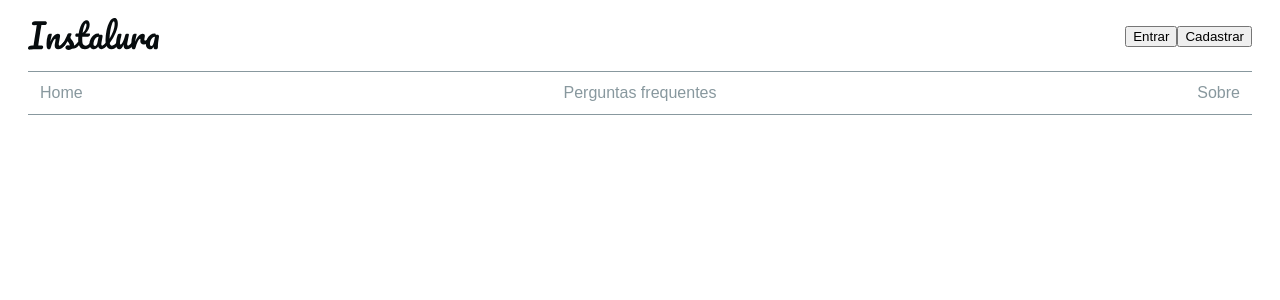
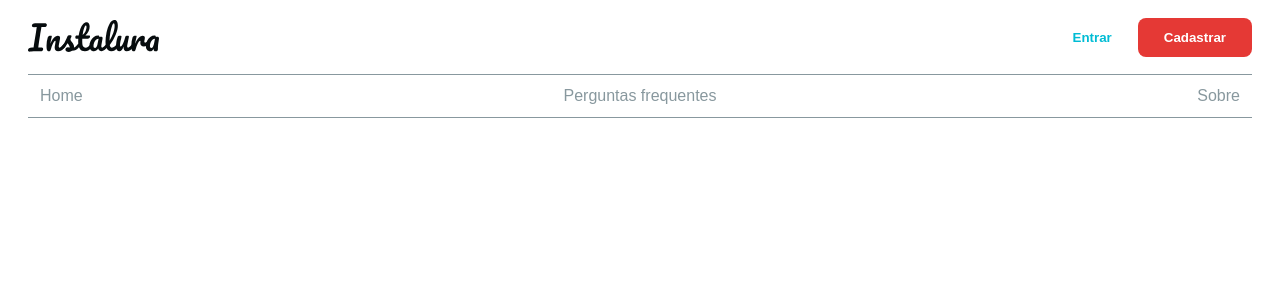
Before and after one commit to rufedupo/instalura-base, a Next.js app: page / in a window 1280 px wide. Shown: the top 300 px of the page. Built offline with nearby package versions, Linux system fonts and the light colour scheme.

Commit message:
Estilizando botões

```diff
--- a/package.json
+++ b/package.json
@@ -7,6 +7,7 @@
     "start": "next start"
   },
   "dependencies": {
+    "lodash": "^4.17.20",
     "next": "latest",
     "react": "^16.8.0",
     "react-dom": "^16.8.0",
--- a/pages/_app.js
+++ b/pages/_app.js
@@ -1,4 +1,5 @@
 import { createGlobalStyle, ThemeProvider } from 'styled-components'
+import theme from '../src/theme'
 
 const GlobalStyle = createGlobalStyle`
   body {
@@ -7,12 +8,6 @@ const GlobalStyle = createGlobalStyle`
     box-sizing: border-box;
   }
 `
-
-const theme = {
-  colors: {
-    primary: '#ffa500',
-  },
-}
 
 export default function App({ Component, pageProps }) {
   return (
--- /dev/null
+++ b/src/components/commons/Button/index.js
@@ -0,0 +1,29 @@
+import styled, { css }  from "styled-components"
+import get from 'lodash/get'
+
+const ButtonGhost = css`
+  color: ${(props) => { return get(props.theme, `colors.${props.variant}.color`);}};;
+  background-color: transparent;
+`
+
+const ButtonDefault = css`
+  color: ${(props) => { return get(props.theme, `colors.${props.variant}.contrastText`);}};
+  background-color: ${(props) => { return get(props.theme, `colors.${props.variant}.color`);}};
+`
+
+export const Button = styled.button`
+  border: 0;
+  cursor: pointer;
+  padding: 12px 26px;
+  font-weight: bold;
+  opacity: 1;
+  ${(props) => {
+    return (props.ghost) ? ButtonGhost : ButtonDefault
+  }}
+  transition: opacity ${({ theme }) => theme.transition};
+  border-radius: ${({ theme }) => theme.borderRadius};
+  &:hover,
+  &:focus {
+    opacity: .5;
+  }
+`
--- a/src/components/commons/Menu/index.js
+++ b/src/components/commons/Menu/index.js
@@ -1,4 +1,5 @@
-import Logo from '../Logo'
+import { Button } from '../Button'
+import Logo from '../../../theme/Logo'
 import { MenuWrapper } from './styles/MenuWrapper'
 
 const links = [
@@ -26,7 +27,7 @@ export default function Menu () {
         {
           links.map((link) => {
             return (
-              <li>
+              <li key={link.url}>
                 <a href={link.url}>
                   {link.text}
                 </a>
@@ -36,12 +37,12 @@ export default function Menu () {
         }
       </MenuWrapper.CentralSide>
       <MenuWrapper.RightSide>
-        <button>
+        <Button ghost variant="secondary.main">
           Entrar
-        </button>
-        <button>
+        </Button>
+        <Button variant="primary.main">
           Cadastrar
-        </button>
+        </Button>
       </MenuWrapper.RightSide>
     </MenuWrapper>
   )
--- /dev/null
+++ b/src/theme/index.js
@@ -0,0 +1,43 @@
+const colors = {
+  background: {
+    light: {
+      color: '#FFFFFF'
+    },
+    main: {
+      color: '#F2F2F2'
+    }
+  },
+  borders: {
+    main: {
+      color: '#F1F1F1'
+    }
+  },
+  primary: {
+    main: {
+      color: '#E53935',
+      contrastText: '#FFFFFF'
+    }
+  },
+  secondary: {
+    main: {
+      color: '#00BCD4',
+      contrastText: '#000000'
+    }
+  },
+  tertiary: {
+    main: {
+      color: '#737B85',
+      contrastText: '#FFFFFF'
+    }
+  },
+  modes: {
+    light: {},
+    dark: {}
+  }
+}
+
+export default {
+  colors,
+  borderRadius: '8px',
+  transition: '200ms ease-in-out'
+}
```
Also changed, not shown: src/theme/Logo/index.js (renamed from src/components/commons/Logo/index.js), 1 other file (tests, documents, lock files or other folders).
